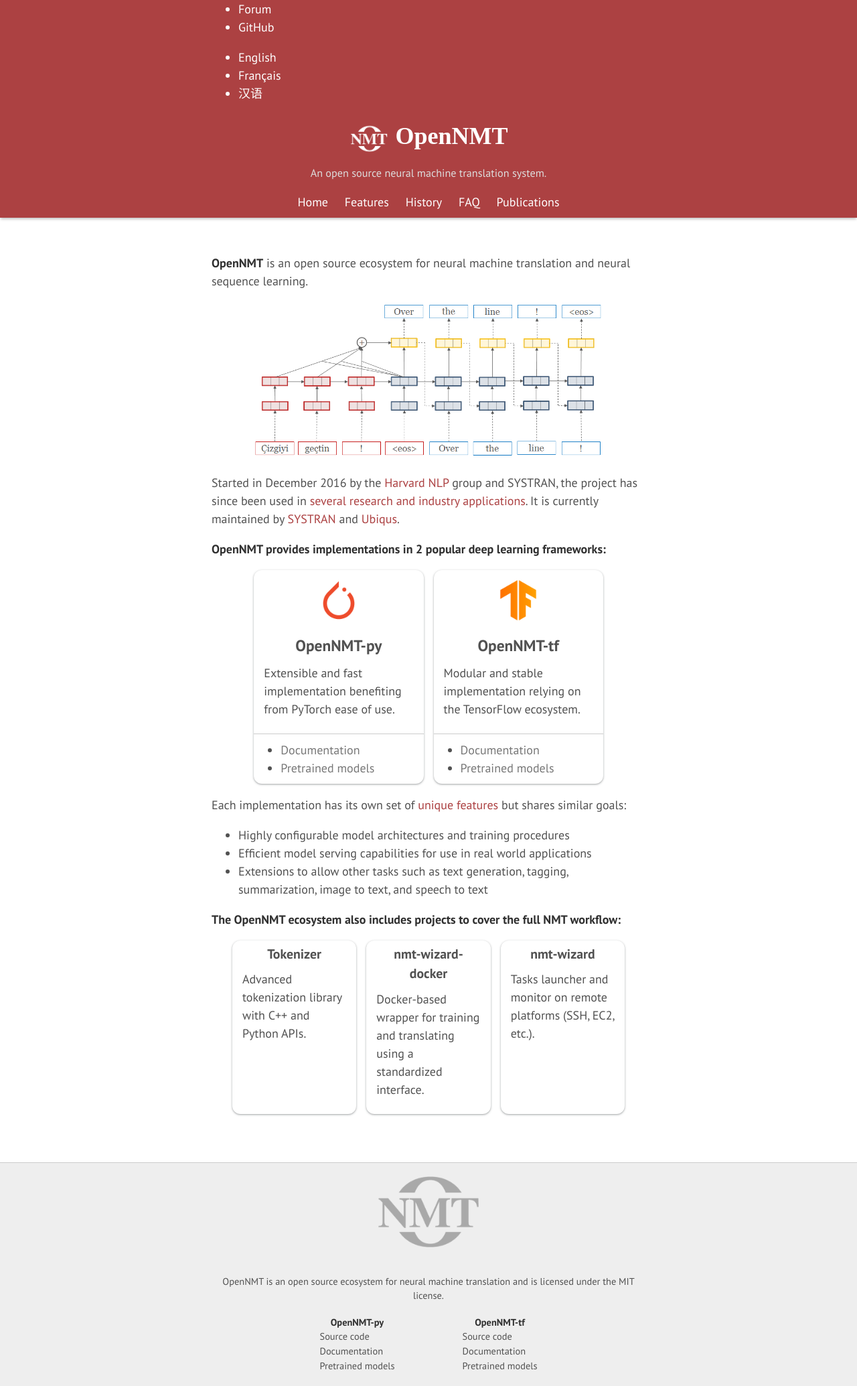
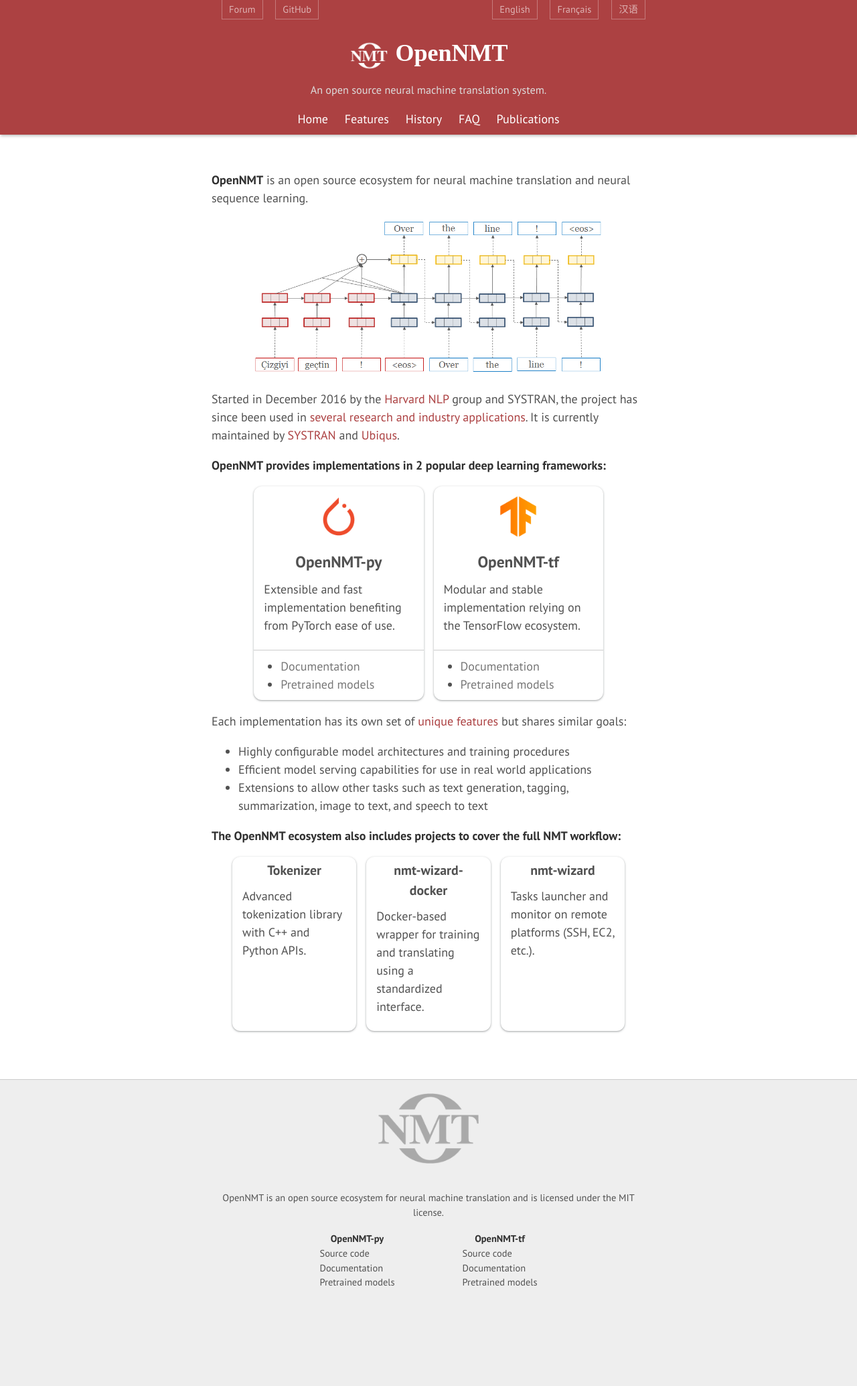
Before and after one commit to OpenNMT/opennmt.github.io, a Jekyll site: the page built from index.md, in a window 1280 px wide. Shown: the whole page at 67% size. Built offline with Jekyll 4.4.1, drawn with Linux system fonts in a browser that asks for light colours; after the commit the page ends 1945 px from its top, so only the background shows below that.

Commit message:
update css to render language panel

```diff
--- a/public/css/general.css
+++ b/public/css/general.css
@@ -28,29 +28,40 @@ header, header a {
     color: white;
 }
 
-#meta-links {
+.meta-links {
+    display: flex;
     font-size: 0.8em;
 }
-#meta-links ul {
+
+.external-links {
+    width: 50%;
+}
+
+.localization-links {
+    text-align: right;
+    width: 50%;
+}
+
+.meta-links ul {
     list-style-type: none;
     padding: 0;
     margin: 0;
 }
 
-#meta-links ul li {
+.meta-links ul li {
     display: inline-block;
     margin-left: 15px;
     border: 1px solid rgba(255, 255, 255, 0.3);
     margin-top: -1px;
 }
 
-#meta-links ul li a {
+.meta-links ul li a {
     display: block;
     color: rgba(255, 255, 255, 0.6);
     padding: 3px 10px;
 }
 
-#meta-links ul li a:hover {
+.meta-links ul li a:hover {
     background-color: #d67272;
     color: rgba(255, 255, 255, 1);
     text-decoration: none;
```
